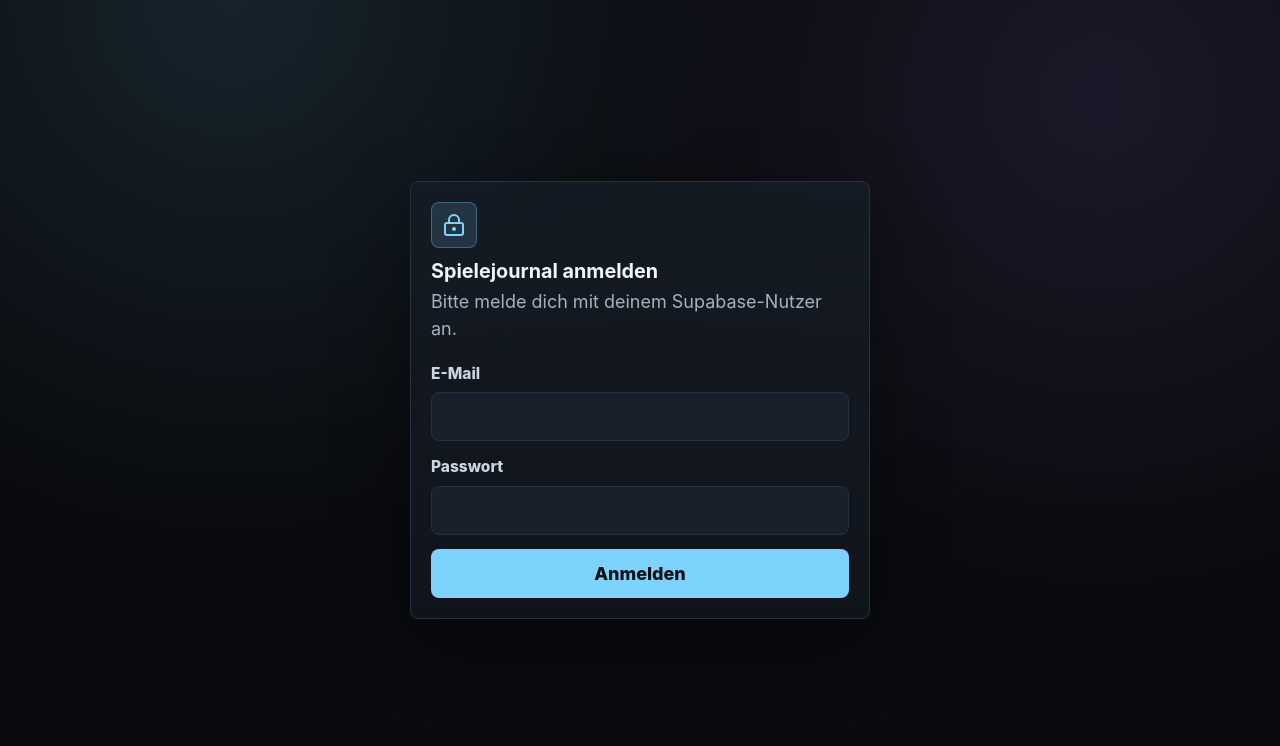
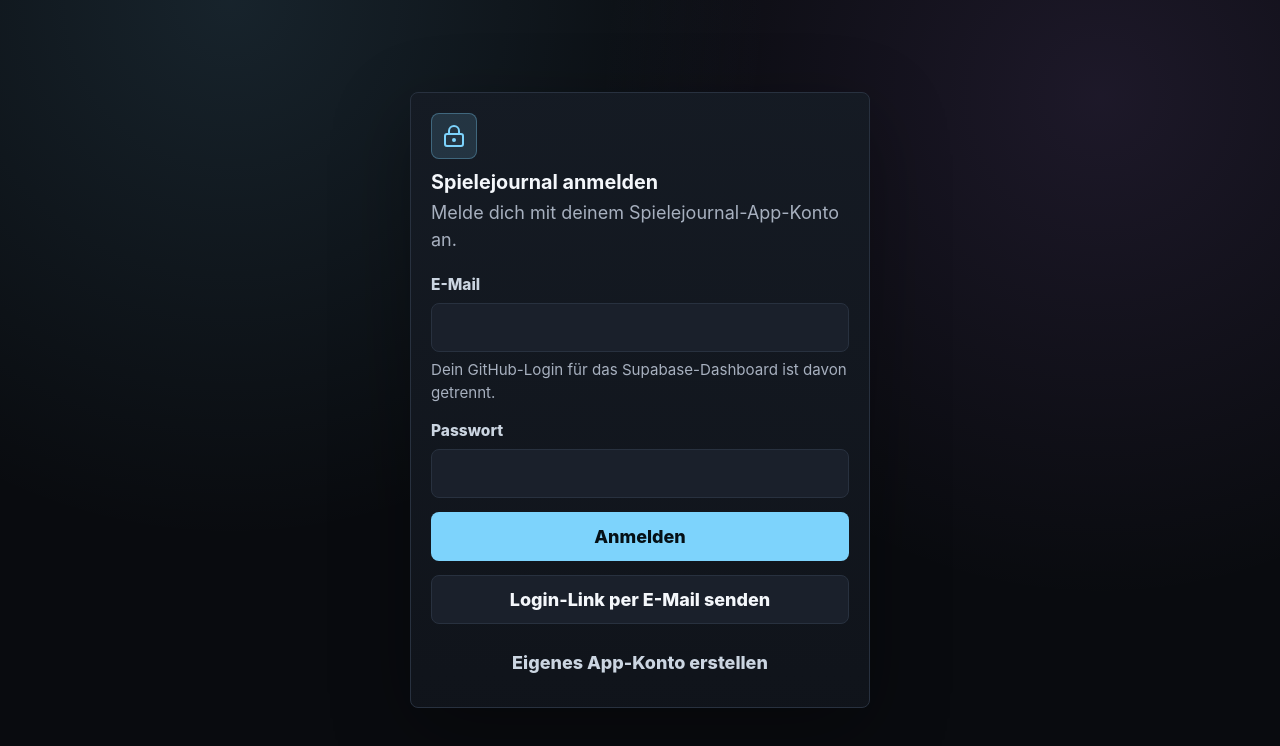
Before and after one commit to Naltevol/Spielejournal, a React (Vite) app: page / in a window 1280 px wide. Shown: the top 746 px of the page. Built offline with nearby package versions, Linux system fonts and the light colour scheme; no server answers.

Commit message:
Add app account signup and magic link login

```diff
--- a/src/App.tsx
+++ b/src/App.tsx
@@ -76,7 +76,13 @@ function App() {
   }
 
   if (isSupabaseConfigured && !auth.session) {
-    return <LoginPage error={auth.error} isLoading={auth.isLoading} onSignIn={auth.signIn} />
+    return <LoginPage
+      error={auth.error}
+      isLoading={auth.isLoading}
+      onSignIn={auth.signIn}
+      onSignUp={auth.signUp}
+      onSendMagicLink={auth.sendMagicLink}
+    />
   }
 
   return (
--- a/src/components/auth/LoginPage.tsx
+++ b/src/components/auth/LoginPage.tsx
@@ -1,24 +1,52 @@
 import { useState } from 'react'
 import type { FormEvent } from 'react'
-import { LockKeyhole } from 'lucide-react'
+import { LockKeyhole, UserPlus } from 'lucide-react'
 import { Button } from '../ui/Button'
 import { Card, CardContent, CardDescription, CardHeader, CardTitle } from '../ui/Card'
-import { Field, FieldGroup, FieldLabel } from '../ui/Field'
+import { Field, FieldDescription, FieldGroup, FieldLabel } from '../ui/Field'
 import { Input } from '../ui/FormControls'
+
+type AuthResult = {
+  message?: string
+}
 
 type LoginPageProps = {
   error: string | null
   isLoading: boolean
-  onSignIn: (email: string, password: string) => Promise<void>
+  onSignIn: (email: string, password: string) => Promise<AuthResult>
+  onSignUp: (email: string, password: string) => Promise<AuthResult>
+  onSendMagicLink: (email: string) => Promise<AuthResult>
 }
 
-export function LoginPage({ error, isLoading, onSignIn }: LoginPageProps) {
+export function LoginPage({
+  error,
+  isLoading,
+  onSignIn,
+  onSignUp,
+  onSendMagicLink,
+}: LoginPageProps) {
   const [email, setEmail] = useState('')
   const [password, setPassword] = useState('')
+  const [mode, setMode] = useState<'sign-in' | 'sign-up'>('sign-in')
+  const [message, setMessage] = useState<string | null>(null)
+
+  const isSignUp = mode === 'sign-up'
 
   async function handleSubmit(event: FormEvent) {
     event.preventDefault()
-    await onSignIn(email, password)
+    setMessage(null)
+
+    const result = isSignUp
+      ? await onSignUp(email.trim(), password)
+      : await onSignIn(email.trim(), password)
+
+    setMessage(result.message ?? null)
+  }
+
+  async function handleMagicLink() {
+    setMessage(null)
+    const result = await onSendMagicLink(email.trim())
+    setMessage(result.message ?? null)
   }
 
   return (
@@ -26,10 +54,14 @@ export function LoginPage({ error, isLoading, onSignIn }: LoginPageProps) {
       <Card className="login-card">
         <CardHeader>
           <div className="login-card__icon">
-            <LockKeyhole aria-hidden="true" />
+            {isSignUp ? <UserPlus aria-hidden="true" /> : <LockKeyhole aria-hidden="true" />}
           </div>
-          <CardTitle>Spielejournal anmelden</CardTitle>
-          <CardDescription>Bitte melde dich mit deinem Supabase-Nutzer an.</CardDescription>
+          <CardTitle>{isSignUp ? 'App-Konto erstellen' : 'Spielejournal anmelden'}</CardTitle>
+          <CardDescription>
+            {isSignUp
+              ? 'Lege einen eigenen App-Login mit E-Mail und Passwort an.'
+              : 'Melde dich mit deinem Spielejournal-App-Konto an.'}
+          </CardDescription>
         </CardHeader>
         <CardContent>
           <form className="entry-form" onSubmit={handleSubmit}>
@@ -44,12 +76,16 @@ export function LoginPage({ error, isLoading, onSignIn }: LoginPageProps) {
                   type="email"
                   value={email}
                 />
+                <FieldDescription>
+                  Dein GitHub-Login für das Supabase-Dashboard ist davon getrennt.
+                </FieldDescription>
               </Field>
               <Field>
                 <FieldLabel htmlFor="password">Passwort</FieldLabel>
                 <Input
-                  autoComplete="current-password"
+                  autoComplete={isSignUp ? 'new-password' : 'current-password'}
                   id="password"
+                  minLength={6}
                   onChange={(event) => setPassword(event.target.value)}
                   required
                   type="password"
@@ -58,8 +94,30 @@ export function LoginPage({ error, isLoading, onSignIn }: LoginPageProps) {
               </Field>
             </FieldGroup>
             {error ? <div className="app-alert">{error}</div> : null}
+            {message ? <div className="app-notice">{message}</div> : null}
             <Button disabled={isLoading} type="submit">
-              {isLoading ? 'Anmeldung läuft...' : 'Anmelden'}
+              {isLoading ? 'Bitte warten...' : isSignUp ? 'Konto erstellen' : 'Anmelden'}
+            </Button>
+            {!isSignUp ? (
+              <Button
+                disabled={isLoading || !email.trim()}
+                onClick={handleMagicLink}
+                type="button"
+                variant="secondary"
+              >
+                Login-Link per E-Mail senden
+              </Button>
+            ) : null}
+            <Button
+              disabled={isLoading}
+              onClick={() => {
+                setMode(isSignUp ? 'sign-in' : 'sign-up')
+                setMessage(null)
+              }}
+              type="button"
+              variant="ghost"
+            >
+              {isSignUp ? 'Ich habe schon ein Konto' : 'Eigenes App-Konto erstellen'}
             </Button>
           </form>
         </CardContent>
--- a/src/hooks/useAuth.ts
+++ b/src/hooks/useAuth.ts
@@ -1,6 +1,10 @@
 import { useCallback, useEffect, useState } from 'react'
 import type { Session } from '@supabase/supabase-js'
 import { supabase } from '../lib/supabaseClient'
+
+type AuthResult = {
+  message?: string
+}
 
 export function useAuth() {
   const [session, setSession] = useState<Session | null>(null)
@@ -24,14 +28,51 @@ export function useAuth() {
     return () => data.subscription.unsubscribe()
   }, [])
 
-  const signIn = useCallback(async (email: string, password: string) => {
-    if (!supabase) return
+  const signIn = useCallback(async (email: string, password: string): Promise<AuthResult> => {
+    if (!supabase) return {}
     setIsLoading(true)
     setError(null)
 
     const { error: signInError } = await supabase.auth.signInWithPassword({ email, password })
     setError(signInError?.message ?? null)
     setIsLoading(false)
+
+    return signInError ? {} : { message: 'Du bist angemeldet.' }
+  }, [])
+
+  const signUp = useCallback(async (email: string, password: string): Promise<AuthResult> => {
+    if (!supabase) return {}
+    setIsLoading(true)
+    setError(null)
+
+    const { data, error: signUpError } = await supabase.auth.signUp({ email, password })
+    setError(signUpError?.message ?? null)
+    setIsLoading(false)
+
+    if (signUpError) return {}
+    if (!data.session) {
+      return { message: 'Konto angelegt. Bitte bestätige deine E-Mail, falls Supabase eine Bestätigung verlangt.' }
+    }
+
+    return { message: 'Konto angelegt. Du bist angemeldet.' }
+  }, [])
+
+  const sendMagicLink = useCallback(async (email: string): Promise<AuthResult> => {
+    if (!supabase) return {}
+    setIsLoading(true)
+    setError(null)
+
+    const { error: otpError } = await supabase.auth.signInWithOtp({
+      email,
+      options: {
+        shouldCreateUser: false,
+        emailRedirectTo: window.location.origin,
+      },
+    })
+    setError(otpError?.message ?? null)
+    setIsLoading(false)
+
+    return otpError ? {} : { message: 'Login-Link gesendet. Öffne die E-Mail auf diesem Gerät.' }
   }, [])
 
   const signOut = useCallback(async () => {
@@ -46,6 +87,8 @@ export function useAuth() {
     isLoading,
     error,
     signIn,
+    signUp,
+    sendMagicLink,
     signOut,
   }
 }
--- a/src/index.css
+++ b/src/index.css
@@ -119,6 +119,15 @@ svg {
   border: 1px solid rgba(251, 113, 133, 0.36);
   border-radius: 8px;
   color: #fecdd3;
+  font-weight: 700;
+  padding: 14px 16px;
+}
+
+.app-notice {
+  background: rgba(52, 211, 153, 0.12);
+  border: 1px solid rgba(52, 211, 153, 0.32);
+  border-radius: 8px;
+  color: #bbf7d0;
   font-weight: 700;
   padding: 14px 16px;
 }
```
Also changed, not shown: 1 other file (tests, documents, lock files or other folders).
